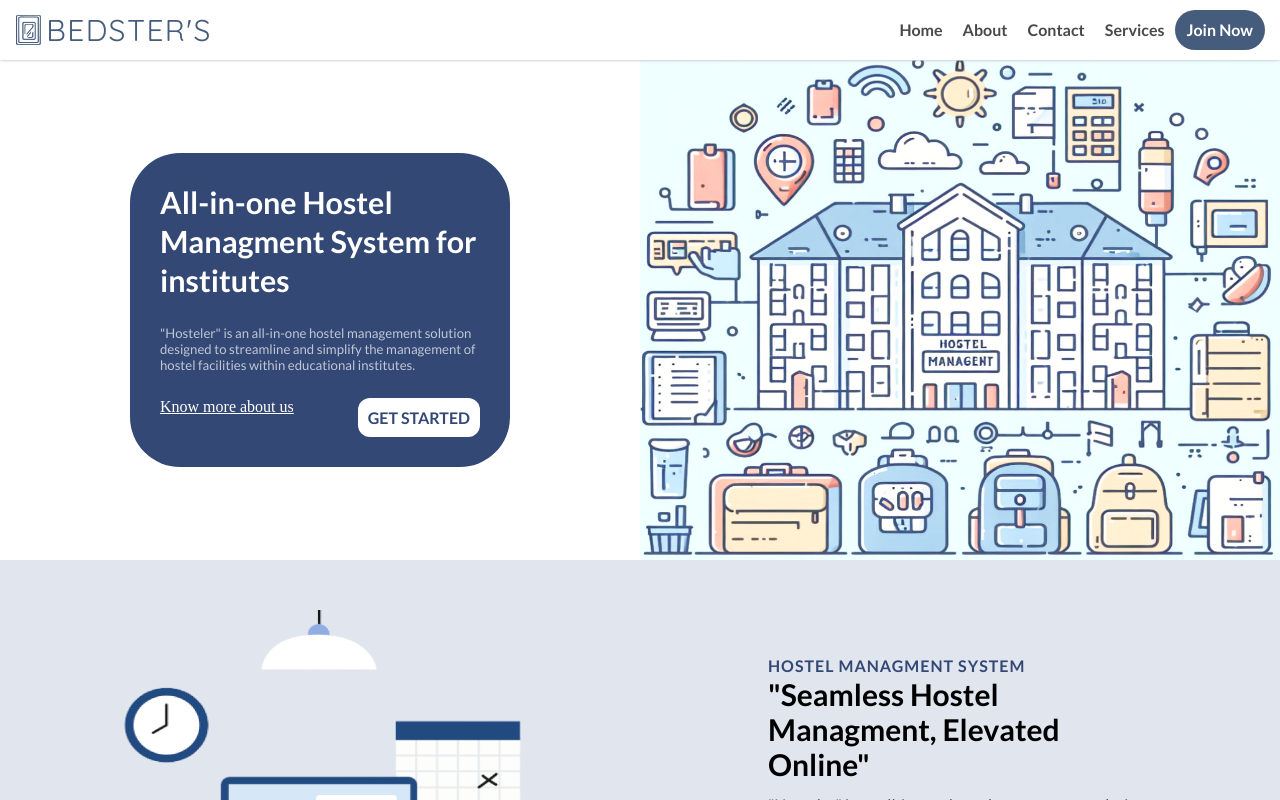
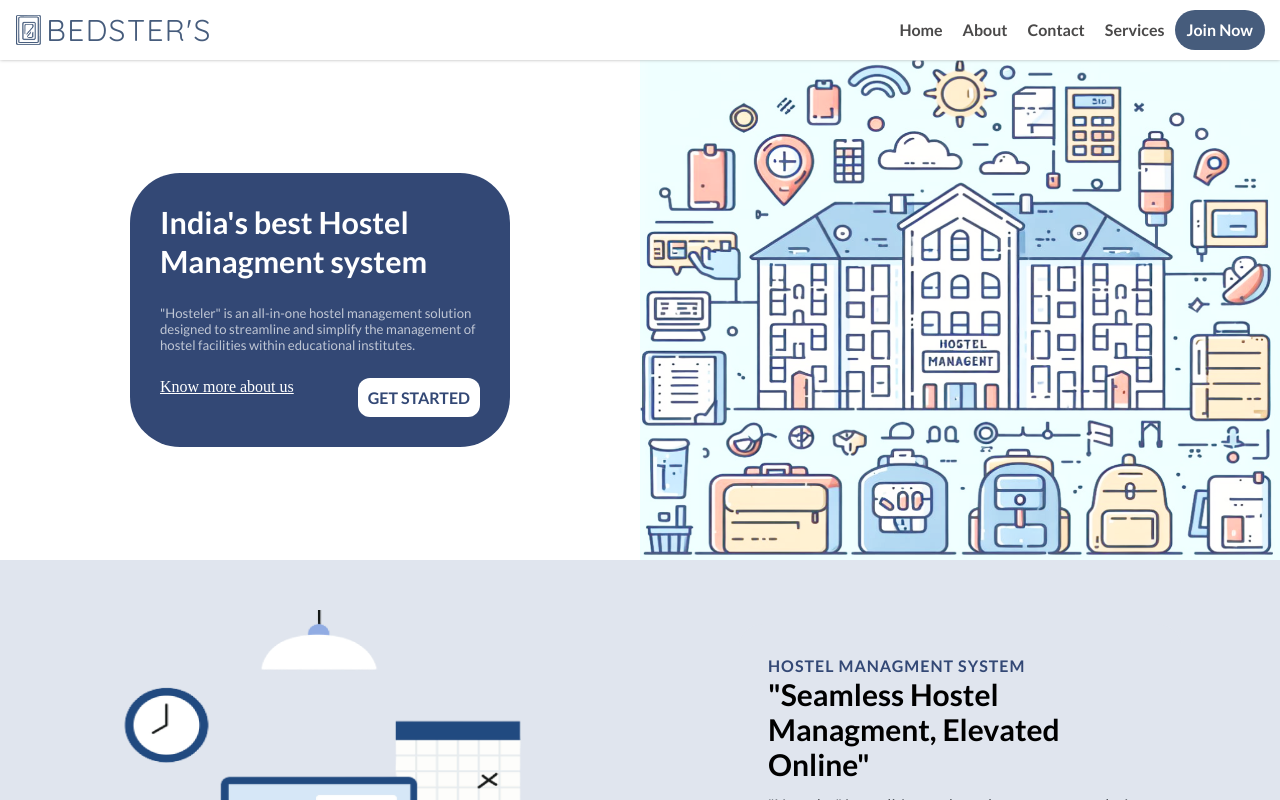
Before and after one commit to codewithbharat/hostelBees, a React (Vite) app in the folder client/: page / in a window 1280 px wide. Shown: the top 800 px of the page. Built offline with nearby package versions, Linux system fonts and the light colour scheme.

Commit message:
Eddited HeroSection - heading

```diff
--- a/client/src/pages/Home.jsx
+++ b/client/src/pages/Home.jsx
@@ -31,7 +31,7 @@ const Home = () => {
             <div className="hero">
                 <div className="hero_textBox">
                     <div className="hero__text">
-                        <h1>All-in-one Hostel Managment System for institutes</h1>
+                        <h1>India's best Hostel Managment system</h1>
                         <p>"Hosteler" is an all-in-one hostel management solution designed to streamline and simplify the management of hostel facilities within educational institutes.</p>
                         <div className="hero__text__buttons">
                             <Link className='a'>Know more about us</Link>
```
Also changed, not shown: 1 other file (tests, documents, lock files or other folders).
